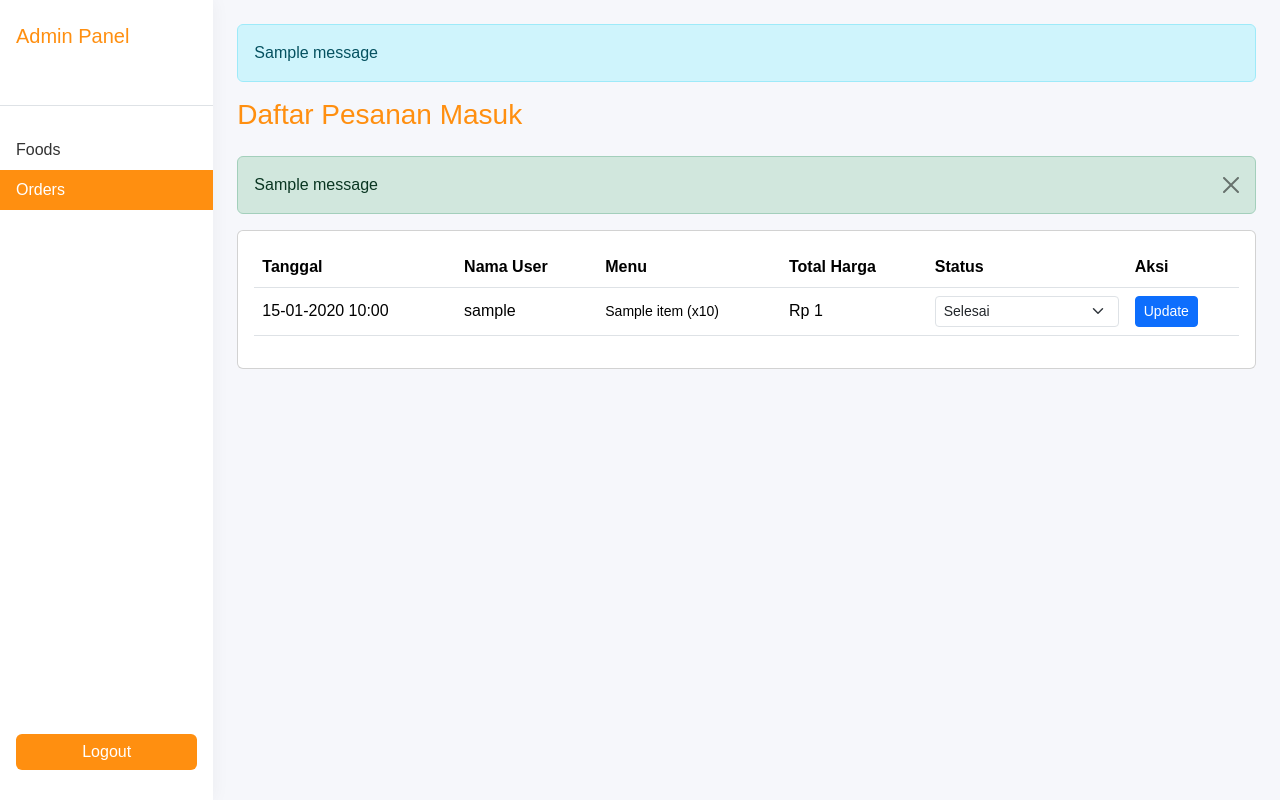
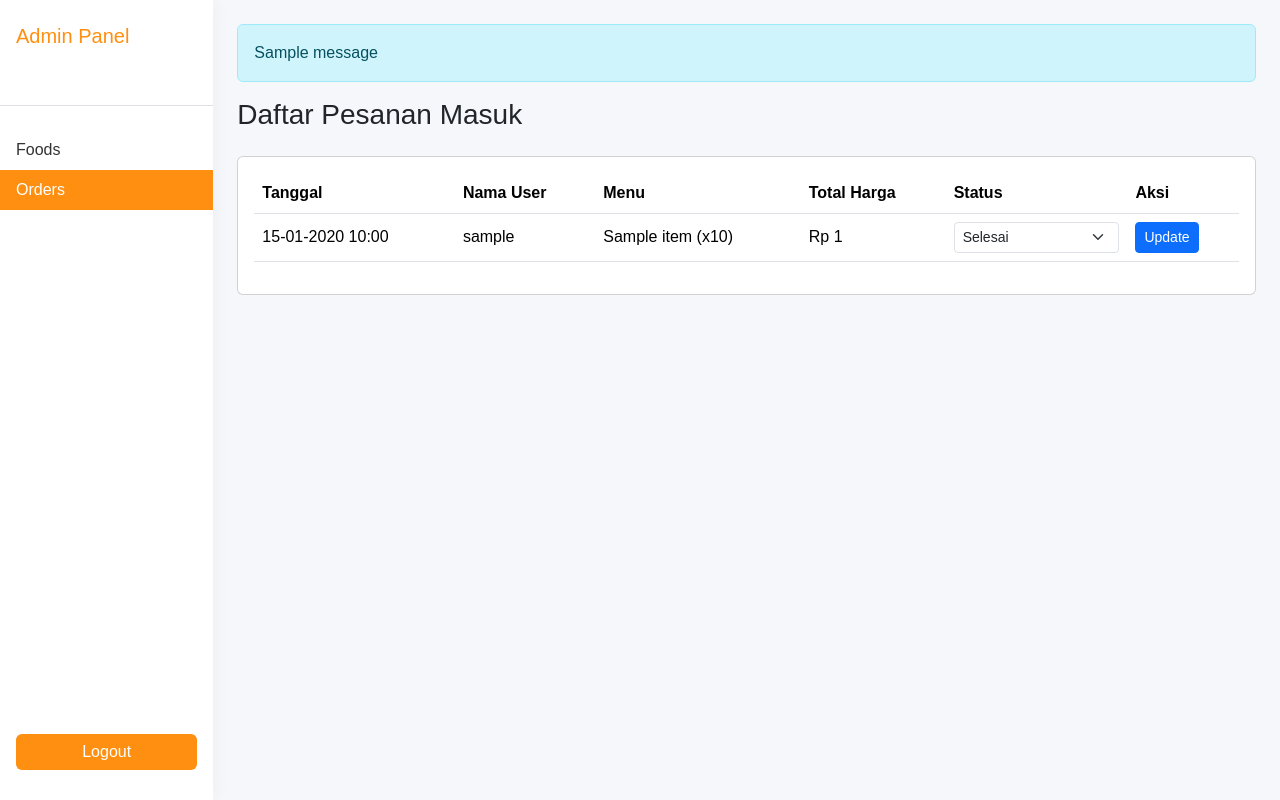
Before and after one commit to Obiwannn11/food-app-bdnr, a Flask app: page /admin/orders in a window 1280 px wide. Run offline with Flask 3, Linux system fonts and the light colour scheme; the visitor is signed in with stand-in values (Sample User, id 1); one stand-in notice (Sample message) is shown; a database or web service that is not in the repository returns one stand-in record (values such as "Sample title").

Commit message:
memperbaiki inline style menjadi class style, dan menghapus bagian notifications karena sudah ada bawaan dari sebelumnya di layout admin

```diff
--- a/templates/admin_orders.html
+++ b/templates/admin_orders.html
@@ -3,19 +3,8 @@
 {% block title %}Riwayat Pesanan - Admin{% endblock %}
 
 {% block content %}
-<h3 style="color: #ff8f10;" class="mb-4 brand-color">Daftar Pesanan Masuk</h3>
+<h3 class="mb-4 brand-2">Daftar Pesanan Masuk</h3>
 
-<!-- Notifikasi -->
-{% with messages = get_flashed_messages(with_categories=true) %}
-  {% if messages %}
-    {% for category, message in messages %}
-      <div class="alert alert-{{ category }} alert-dismissible fade show" role="alert">
-        {{ message }}
-        <button type="button" class="btn-close" data-bs-dismiss="alert" aria-label="Close"></button>
-      </div>
-    {% endfor %}
-  {% endif %}
-{% endwith %}
 
 <div class="card">
   <div class="card-body">
@@ -27,7 +16,7 @@
             <th>Nama User</th>
             <th>Menu</th>
             <th>Total Harga</th>
-            <th style="width: 200px;">Status</th>
+            <th>Status</th>
             <th>Aksi</th>
           </tr>
         </thead>
@@ -43,7 +32,7 @@
               {% endif %}
             </td>
             <td>
-              <ul class="list-unstyled mb-0 small">
+              <ul class="list-unstyled mb-0">
                 {% for item in order.produk %}
                   <li>{{ item['name'] }} (x{{ item['quantity'] }})</li>
                 {% endfor %}
```
